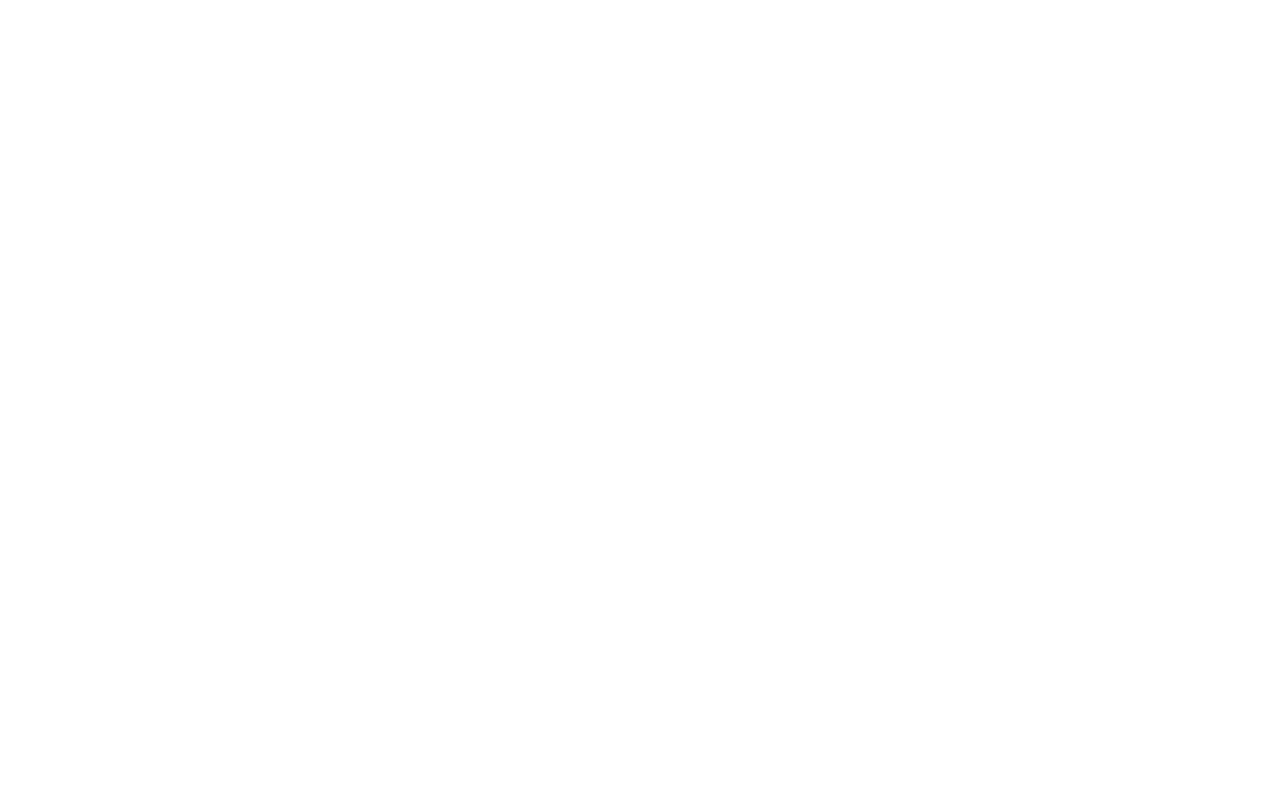
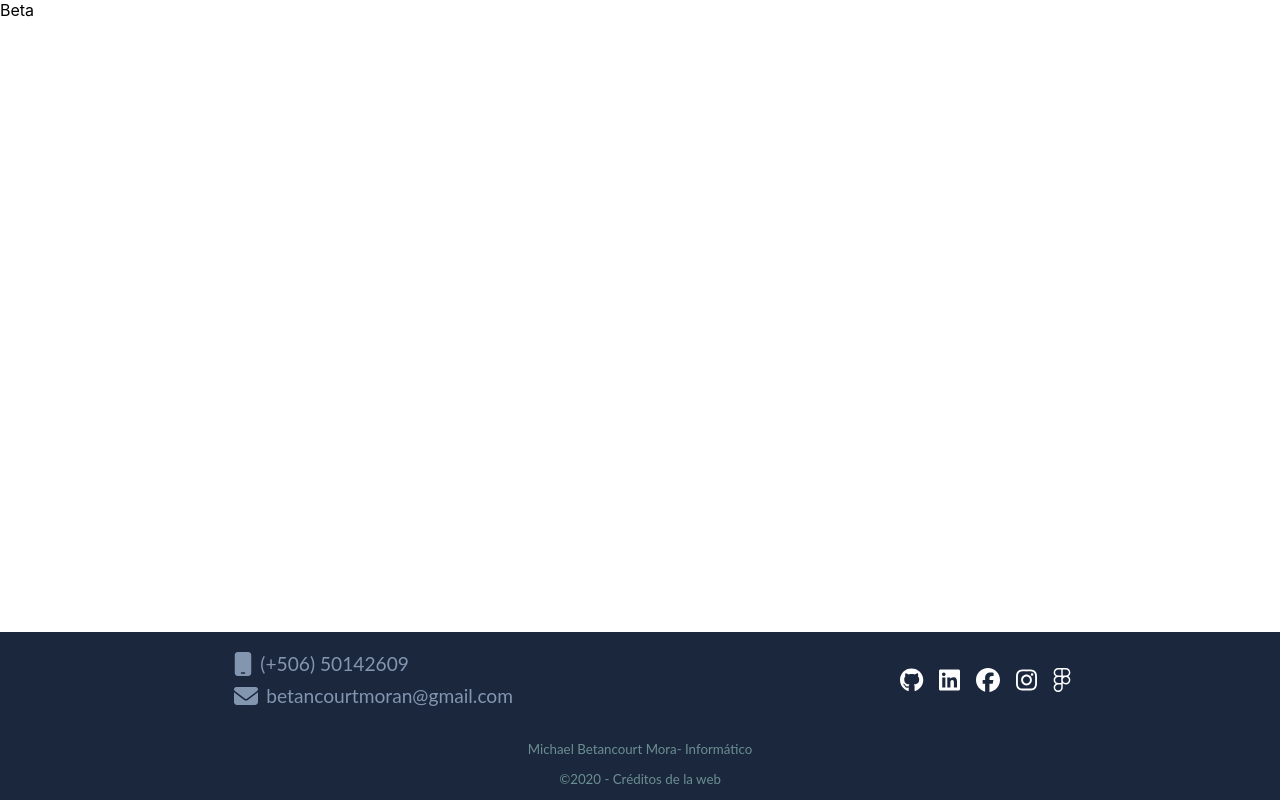
Before and after one commit to michaelbeta/portfoliomichaelbeta, a Next.js app: page /home in a window 1280 px wide. Built offline with nearby package versions, Linux system fonts and the light colour scheme.

Commit message:
footer listo

```diff
--- a/components/layout/Footer.js
+++ b/components/layout/Footer.js
@@ -19,30 +19,30 @@ const footer = (props) => {
   return (
     <footer className={FooterStyled.footer}>
       <section className={FooterStyled.datosDeContacto}>
-        <ul>
+        <ul className={FooterStyled.list_datosDeContacto}>
           <li title='Número de telefono'>
-            <FontAwesomeIcon icon={faMobile} />
-            (+506)50142609
+          <FontAwesomeIcon icon={faMobile}/>
+            (+506) 50142609
           </li>
           <li title='Correo'>
-            <FontAwesomeIcon icon={faEnvelope} />
+            <FontAwesomeIcon icon={faEnvelope}/>
             betancourtmoran@gmail.com
           </li>
         </ul>
       </section >
-      {socialMedia.map((item, key) =>
-        <button key={key}>
-          <a className={FooterStyled.Icon}>
-            <FontAwesomeIcon icon={item} />
-          </a>
-        </button>)}
+      <section className={FooterStyled.socialMedia}>
+        {socialMedia.map((item, key) =>
+          <button key={key}>
+            <a>
+              <FontAwesomeIcon icon={item} />
+            </a>
+          </button>
+          )}
+      </section>
       <div className={FooterStyled.Creador}>
-        <p title="Creador">Michael Betancourt - Desarrollador de Software</p>
-      </div>
-      <div className={FooterStyled.CopyRigth}>
+        <p title="Creador">Michael Betancourt Mora- Informático</p>
         <p>©2020 - Créditos de la web</p>
       </div>
-
     </footer>
 
   )
--- a/pages/_app.js
+++ b/pages/_app.js
@@ -1,12 +1,18 @@
 import '../styles/globals.css'
 import Head from 'next/head';
+import "@fortawesome/fontawesome-svg-core/styles.css";
+import { config } from "@fortawesome/fontawesome-svg-core";
+config.autoAddCss = false;
 
 function MyApp({ Component, pageProps }) {
   return (
-    <Head >
-       <link rel="shortcut icon" href='/beta_large.ico' />
+    <>
+      <Head >
+        <link rel="shortcut icon" href='/beta_large.ico' />
+      </Head>
       <Component {...pageProps} />
-    </Head>)
+    </>
+  )
 }
 
 export default MyApp
--- a/pages/home/index.js
+++ b/pages/home/index.js
@@ -22,9 +22,6 @@ const Home = (props) => {
         openGraphType="website"
         icon="/beta_large.ico"
       />
-      <CardPresentation
-        image={ImageMichael}
-        alt={"Michael Betancourt"} />
     </Layout>
 
     </div>
--- a/styles/footer/footer.module.css
+++ b/styles/footer/footer.module.css
@@ -1,13 +1,116 @@
-.footer{
+/*Desktop*/
+.footer {
 
-    position: relative;
+    position: absolute;
+    display: flex;
+    flex-wrap: wrap;
+    bottom: 0;
     left: 0;
-    bottom: 0;
+    width: 100%;
+    background: #1b273d;
+    min-height: 8.5rem;
+    color: white;
+    justify-content: space-around;
+    align-items: center;
+    font-family: 'Lato', sans-serif;
+    text-rendering: optimizeLegibility;
 }
-.datosDeContacto{
 
+.datosDeContacto {
+    display: flex;
+    justify-content: left;
+    align-items: center;
+}
+
+.list_datosDeContacto {
+
+    display: flex;
+    flex-direction: column;
+    justify-content: center;
+    align-items: flex-start;
 
 }
-.Icon{}
-.Creador{}
-.CopyRigth{}
+
+.list_datosDeContacto li {
+
+    padding: 0.25rem 0.1rem;
+    font-size: 1.2rem;
+    display: inline-flex;
+    color: #8396af;
+    width: auto;
+
+}
+
+.list_datosDeContacto li svg {
+    font-size: 1.5rem;
+    margin-right: 0.5rem;
+}
+
+.socialMedia {
+
+    display: flex;
+    justify-content: right;
+
+}
+
+.socialMedia button {
+
+    font-family: inherit;
+    font-size: 100%;
+    font-weight: inherit;
+    line-height: inherit;
+    color: inherit;
+    background-color: Transparent;
+    background-repeat: no-repeat;
+    border: none;
+    margin: 0 1rem 0 0;
+    padding: 0;
+
+}
+
+.socialMedia button a svg {
+
+    font-size: 1.5rem;
+}
+
+.Creador {
+
+    display: flex;
+    width: 100%;
+    justify-content: center;
+    align-items: center;
+    margin: 0;
+    padding: 0;
+    display: block;
+}
+
+.Creador p {
+
+    display: flex;
+    align-items: center;
+    justify-content: center;
+    color: #8f9aa7;
+    font-size: 0.8313rem;
+    opacity: 0.6;
+    color: #9FD4CA;
+    flex-basis: 100%;
+    border-radius: 10px;
+}
+
+/*Telefonos y tablets*/
+
+@media (orientation:portrait) {
+
+    .footer{
+       justify-content: center;
+        padding: 0 1.25rem 0 1.25rem;
+    }
+    .datosDeContacto{
+        padding: 1rem;
+
+    }
+    .list_datosDeContacto{
+       word-break: break-word;
+       padding: 0;
+    }
+}
```
